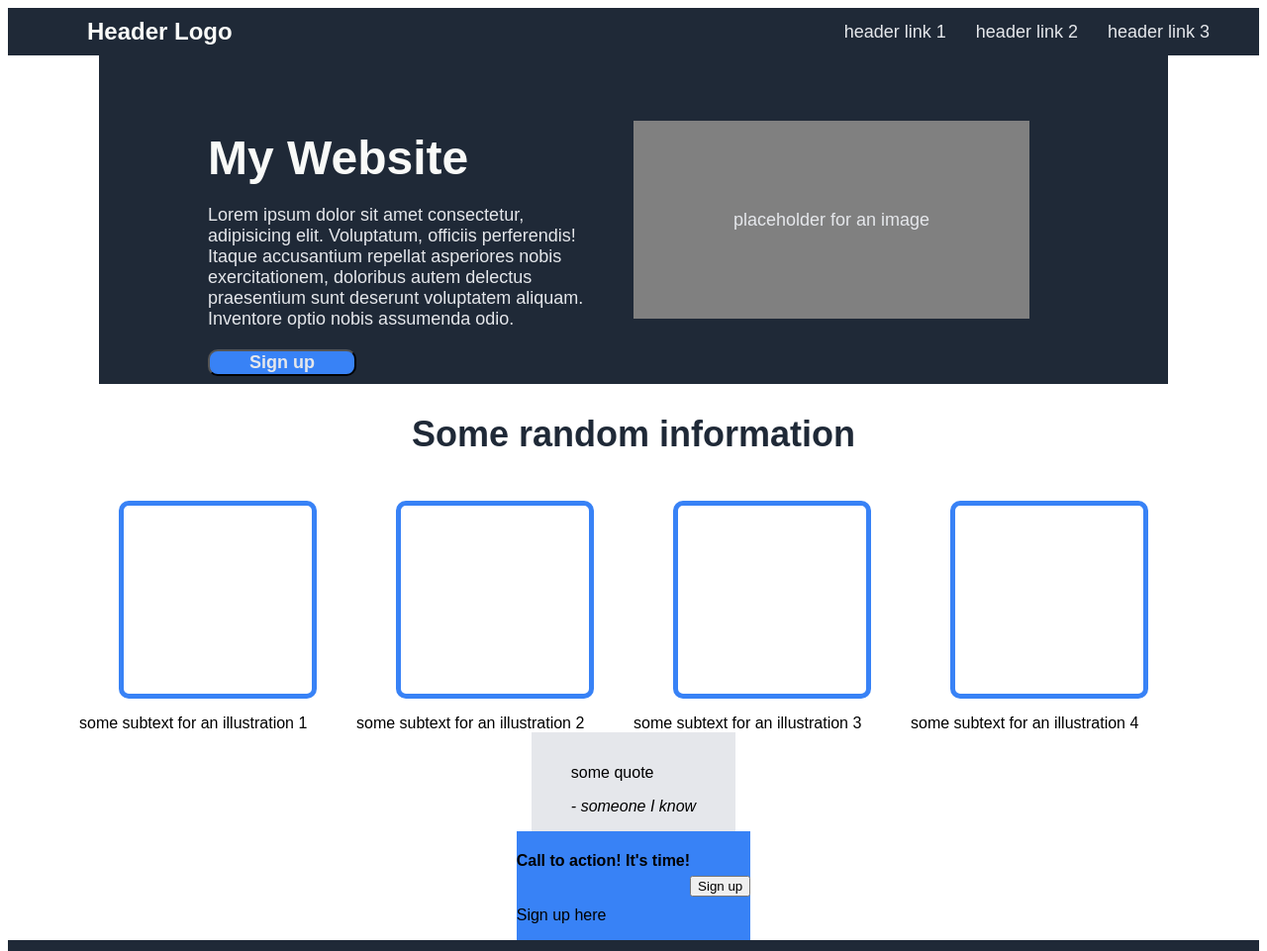
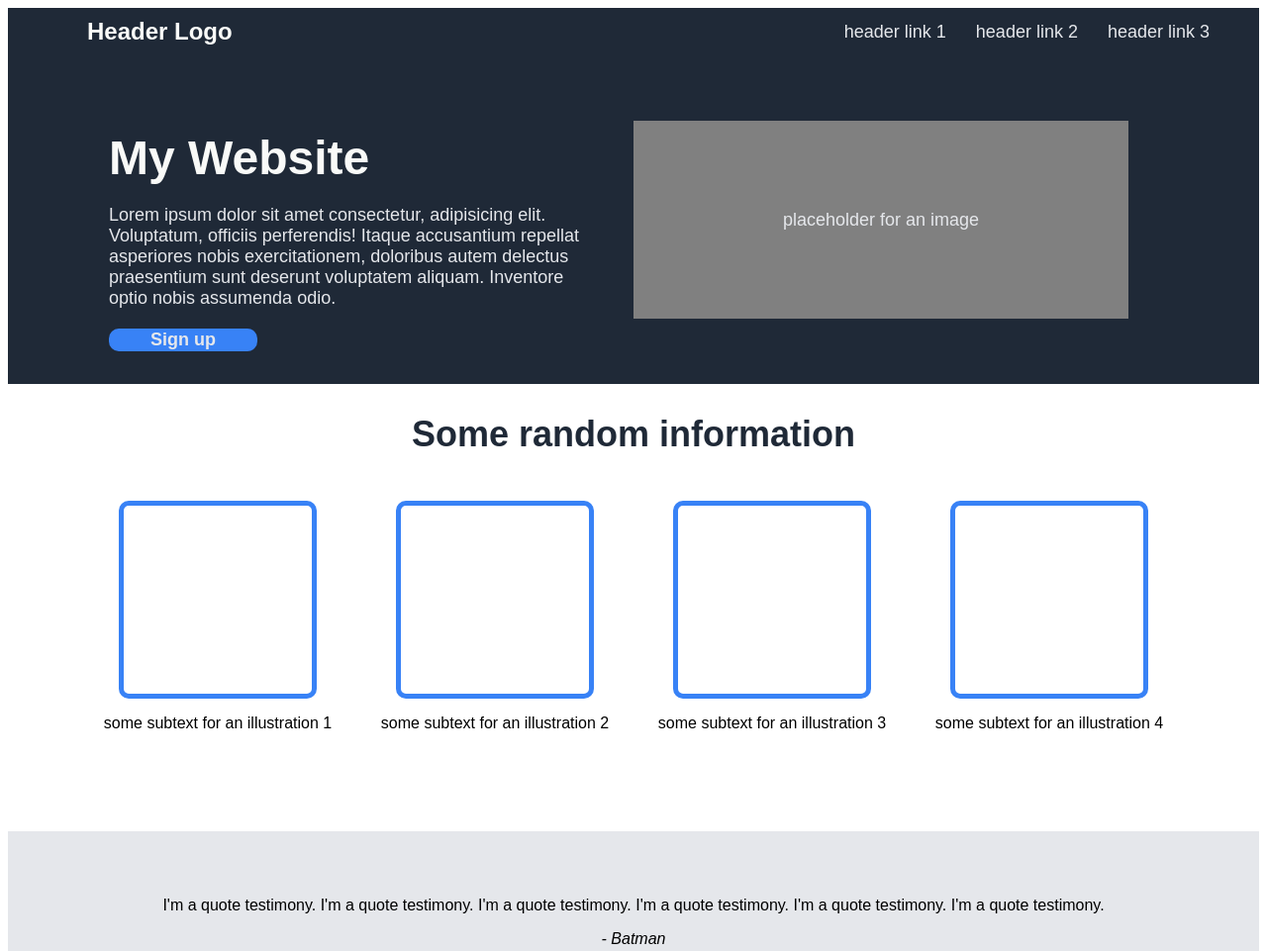
Before and after one commit to MatimotTheTimoters/landing-page, a plain HTML site: page assets/index.html in a window 1280 px wide. Shown: the top 961 px of the page at 99% size. Drawn offline with Linux system fonts and the light colour scheme.

Commit message:
Update files: styles.css, index.html and README.md
- Add new task:
7. Apply properties on flex containers and flex items in quote-section
    - [ ] flex-flow
    - [ ] justify-content
    - [ ] align-items
    - [ ] flex
    - [ ] gap
- Remove border from button in main-section
- Add bottom margin to info and quote sections
- Use text-align property to fix figcaption not centerin
- Apply align-self: stretch property:value pair to stretch main and quote section background
- Check previous tasks
- Remove blockquote from quote-section in index.html

```diff
--- a/assets/index.html
+++ b/assets/index.html
@@ -62,11 +62,9 @@
                     </li>
                 </ul>
             </section>
-            <section id="quote-section" class="white-bg">
-                <blockquote class="flex-col">
-                    <p>some quote</p>
-                    <cite>- someone I know</cite>
-                </blockquote>
+            <section id="quote-section" class="white-bg flex-col">
+                <p>I'm a quote testimony. I'm a quote testimony. I'm a quote testimony. I'm a quote testimony. I'm a quote testimony. I'm a quote testimony. </p>
+                <cite>- Batman</cite>
             </section>
             <aside class="cta-banner blue-bg flex-row">
                 <div class="cta-text flex-col">
--- a/assets/styles.css
+++ b/assets/styles.css
@@ -106,14 +106,15 @@ main,
 
 #main-section {
     padding: 50px 100px;
+    align-self: stretch;
 }
 
 .main-content,
-.main-image {
-    width: 400px;
+.main-image  {
+    width: 500px;
     height: 200px;
 
-    flex: 1;
+    flex: 0 0 auto;
 }
 
 .main-content * {
@@ -125,6 +126,7 @@ main,
     height: 40px;
     border-radius: 10px;
     font-weight: bold;
+    border: none;
 }
 
 .main-image {
@@ -134,6 +136,10 @@ main,
     align-items: center;
 }
 
+#info-section, #quote-section {
+    margin-bottom: 100px;
+}
+
 #info-section figure {
     width: 200px;
     height: 200px;
@@ -141,6 +147,13 @@ main,
     border-radius: 10px;
 }
 
+#info-section figcaption {
+    text-align: center;
+}
+
 #quote-section {
-    flex: 1;
+    padding: 50px;
+    justify-content: center;
+    align-items: center;
+    align-self: stretch;
 }
```
Also changed, not shown: 1 other file.
